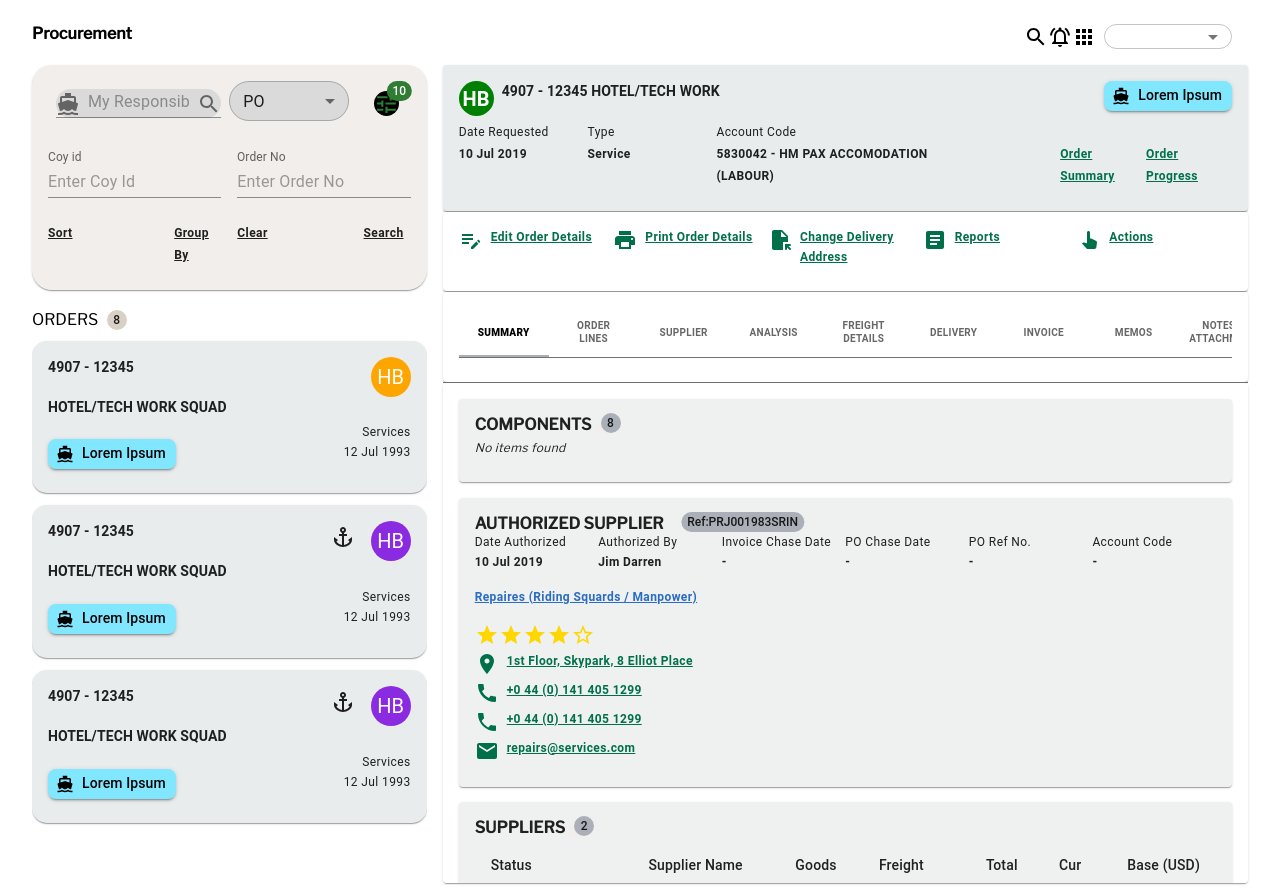
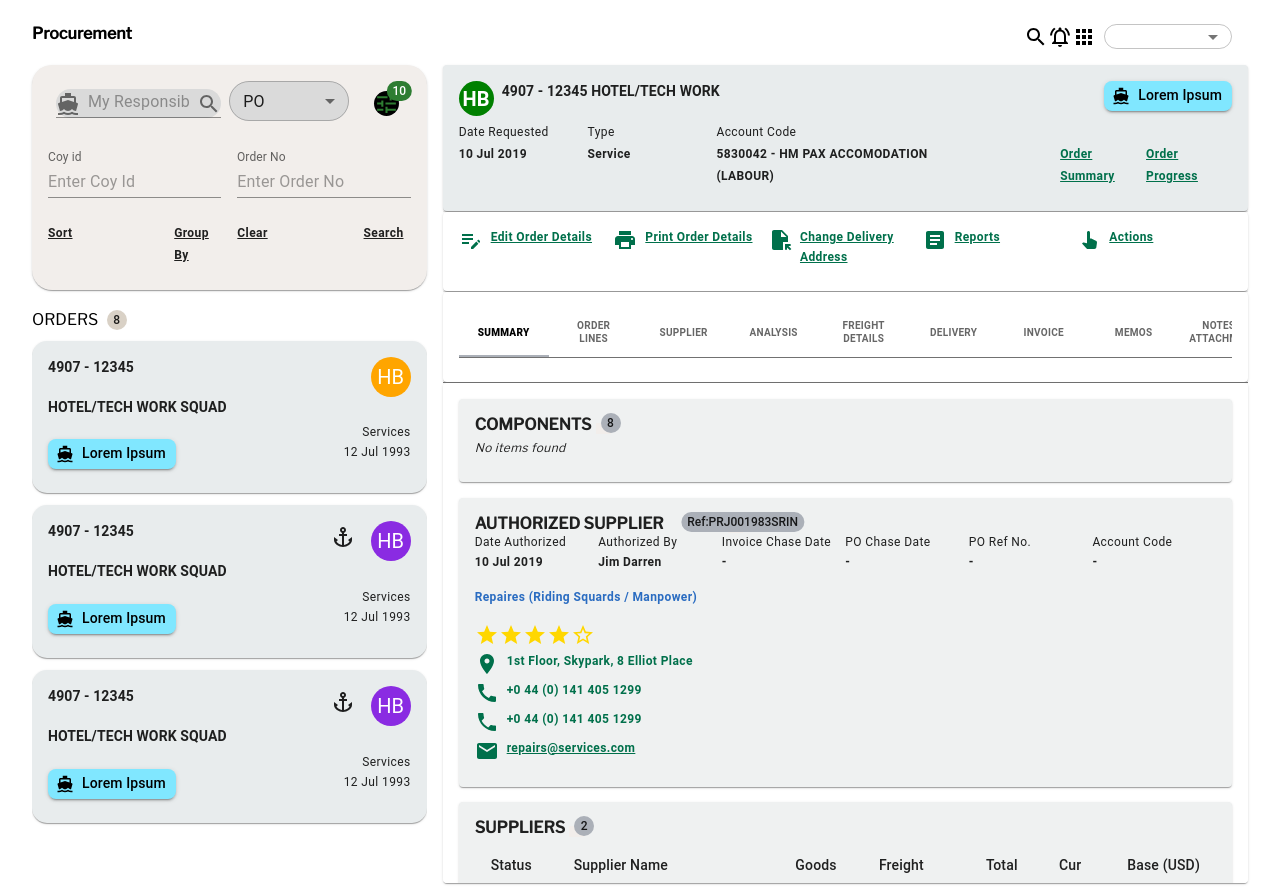
Before and after one commit to HarshBhanushali2002/PitechTask, a Next.js app: page / in a window 1280 px wide. Built offline with nearby package versions, Linux system fonts and the light colour scheme.

Commit message:
Task UI created and aligned

```diff
--- a/src/components/orderDetailsTab.js
+++ b/src/components/orderDetailsTab.js
@@ -156,21 +156,21 @@ export default function OrderDetailTabs() {
                                     </Grid>
 
                                 </Grid>
-                                <Typography variant="caption" sx={{ display: "flex", fontWeight: 700, color: "#2a6cc1", textDecoration: "underline", marginTop: "15px" }}>
+                                <Typography variant="caption" sx={{ display: "flex", fontWeight: 700, color: "#2a6cc1", marginTop: "15px" }}>
                                     Repaires (Riding Squards / Manpower)
                                 </Typography>
 
-                                <Typography variant="caption" sx={{ display: "flex", fontWeight: 700, color: "#2a6cc1", textDecoration: "underline", marginTop: "15px" }}>
+                                <Typography variant="caption" sx={{ display: "flex", fontWeight: 700, color: "#2a6cc1",  marginTop: "15px" }}>
                                     <StarIcon color='secondary'/> <StarIcon color='secondary'/> <StarIcon color='secondary'/> <StarIcon color='secondary'/>  <StarBorderIcon color='secondary'/>
                                 </Typography>
 
-                                <Typography variant="caption" sx={{ display: "flex", fontWeight: 700, color: "#00704B", textDecoration: "underline", marginTop: "5px" }}>
+                                <Typography variant="caption" sx={{ display: "flex", fontWeight: 700, color: "#00704B", marginTop: "5px" }}>
                                     <LocationOn sx={{mr: 1}} /> 1st Floor, Skypark, 8 Elliot Place
                                 </Typography>
-                                <Typography variant="caption" sx={{ display: "flex", fontWeight: 700, color: "#00704B", textDecoration: "underline", marginTop: "5px" }}>
+                                <Typography variant="caption" sx={{ display: "flex", fontWeight: 700, color: "#00704B", marginTop: "5px" }}>
                                     <Call  sx={{mr: 1}}/> +0 44 (0) 141 405 1299
                                 </Typography>
-                                <Typography variant="caption" sx={{ display: "flex", fontWeight: 700, color: "#00704B", textDecoration: "underline", marginTop: "5px" }}>
+                                <Typography variant="caption" sx={{ display: "flex", fontWeight: 700, color: "#00704B", marginTop: "5px" }}>
                                     <Phone  sx={{mr: 1}}/> +0 44 (0) 141 405 1299
                                 </Typography>
                                 <Typography variant="caption" sx={{ display: "flex", fontWeight: 700, color: "#00704B", textDecoration: "underline", marginTop: "5px" }}>
@@ -189,7 +189,7 @@ export default function OrderDetailTabs() {
                                         <TableHead>
                                             <TableRow>
                                                 <TableCell >Status</TableCell >
-                                                <TableCell align="right">Supplier Name</TableCell>
+                                                <TableCell >Supplier Name</TableCell>
                                                 <TableCell align="right">Goods</TableCell>
                                                 <TableCell align="right">Freight</TableCell>
                                                 <TableCell align="right">Total</TableCell>
@@ -204,7 +204,7 @@ export default function OrderDetailTabs() {
                                                     {/* <Chip label="HB" color="success" /> */}
                                                     <Avatar sx={{bgcolor: "green"}}>HB</Avatar>
                                                 </TableCell>
-                                                <TableCell align="right" ><Typography sx={{fontWeight:"600"}} variant="caption">Engineering Co. Ltd</Typography></TableCell>
+                                                <TableCell  ><Typography sx={{fontWeight:"600"}} variant="caption">Engineering Co. Ltd</Typography></TableCell>
                                                 <TableCell align="right"><Typography sx={{fontWeight:"600"}} variant="caption">3,456.90</Typography></TableCell>
                                                 <TableCell align="right"><Typography sx={{fontWeight:"600"}} variant="caption">0.00</Typography></TableCell>
                                                 <TableCell align="right"><Typography sx={{fontWeight:"600"}} variant="caption">3,456.90</Typography></TableCell>
@@ -216,7 +216,7 @@ export default function OrderDetailTabs() {
                                                     {/* <Chip label="HB" color="success" /> */}
                                                     <Avatar sx={{bgcolor: "green"}}>HB</Avatar>
                                                 </TableCell>
-                                                <TableCell align="right" ><Typography sx={{fontWeight:"600"}} variant="caption">Fintech Co. Ltd - SPARES</Typography></TableCell>
+                                                <TableCell  ><Typography sx={{fontWeight:"600"}} variant="caption">Fintech Co. Ltd - SPARES</Typography></TableCell>
                                                 <TableCell align="right"><Typography sx={{fontWeight:"600"}} color="error" variant="caption">4370.60</Typography></TableCell>
                                                 <TableCell align="right"><Typography sx={{fontWeight:"600"}} variant="caption">0.00</Typography></TableCell>
                                                 <TableCell align="right"><Typography sx={{fontWeight:"600"}} variant="caption">4370.60</Typography></TableCell>
```
